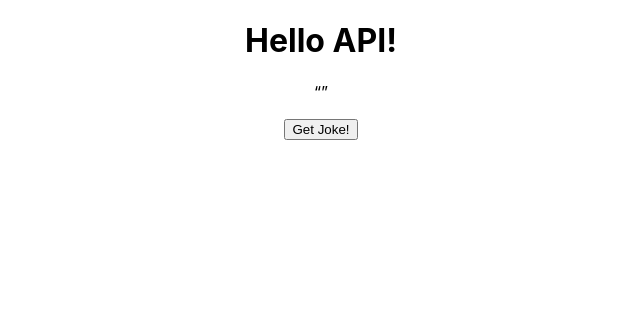
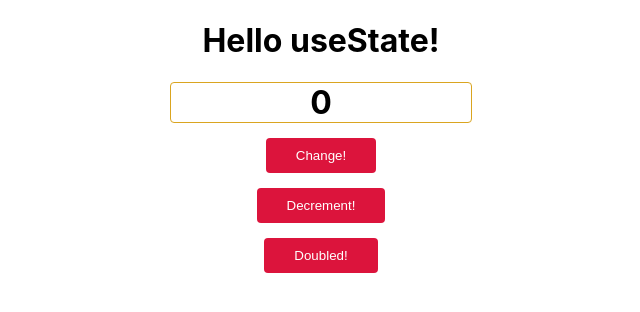
Before and after one commit to Asif-newaz/practice-react, a React (Create React App) app: page / in a window 1280 px wide. Shown: the top 312 px of the page, without its empty margins (319-959 px from the left). Built offline with nearby package versions, Linux system fonts and the light colour scheme.

Commit message:
make counter

```diff
--- a/src/App.js
+++ b/src/App.js
@@ -3,7 +3,25 @@ import "./App.css";
 // import Axios from "axios";
 
 function App() {
-  const [joke, setJoke] = useState("");
+  // const [joke, setJoke] = useState("");
+  const [count, setCount] = useState(0);
+
+  const increment = () => {
+    return setCount((prevCount) => prevCount + 1);
+  };
+
+  const decrement = () => {
+    return setCount((prevCount) => prevCount - 1);
+  };
+
+  const doubled = () => {
+    return setCount((prevCount) => prevCount * 2);
+  };
+  // const countUpdate = () => {
+  //   return setCount(function (prevCount) {
+  //     return prevCount + 1;
+  //   });
+  // };
 
   // const getJoke = () => {
   //   Axios.get("https://official-joke-api.appspot.com/random_joke").then(
@@ -14,20 +32,79 @@ function App() {
   //   );
   // };
 
-  const getJoke = () => {
-    fetch("https://official-joke-api.appspot.com/random_joke")
-      .then((response) => response.json())
-      .then((data) => {
-        setJoke(`${data.setup} ... ${data.punchline}`);
-        console.log(data);
-      });
-  };
+  // const getJoke = () => {
+  //   fetch("https://official-joke-api.appspot.com/random_joke")
+  //     .then((response) => response.json())
+  //     .then((data) => {
+  //       setJoke(`${data.setup} ... ${data.punchline}`);
+  //       console.log(data);
+  //     });
+  // };
 
   return (
     <div className="App">
-      <h1>Hello API!</h1>
-      <q style={{ display: "block", marginBottom: "1rem" }}>{joke}</q>
-      <button onClick={getJoke}>Get Joke!</button>
+      <h1>Hello useState!</h1>
+      <h1
+        style={{
+          margin: "auto",
+          width: "300px",
+          border: "1px solid goldenrod",
+          borderRadius: "4px",
+        }}
+      >
+        {count}
+      </h1>
+      <button
+        style={{
+          display: "block",
+          margin: "auto",
+          border: "none",
+          borderRadius: "4px",
+          backgroundColor: "crimson",
+          padding: "10px 30px",
+          color: "white",
+          marginTop: "15px",
+          marginBottom: "15px",
+        }}
+        // onClick={() => setCount((prevCount) => prevCount + 1)}
+        onClick={increment}
+      >
+        Change!
+      </button>
+      <button
+        style={{
+          display: "block",
+          margin: "auto",
+          border: "none",
+          borderRadius: "4px",
+          backgroundColor: "crimson",
+          padding: "10px 30px",
+          color: "white",
+        }}
+        // onClick={() => setCount((prevCount) => prevCount + 1)}
+        onClick={decrement}
+      >
+        Decrement!
+      </button>
+      <button
+        style={{
+          display: "block",
+          margin: "auto",
+          border: "none",
+          borderRadius: "4px",
+          backgroundColor: "crimson",
+          padding: "10px 30px",
+          color: "white",
+          marginTop: '15px'
+        }}
+        // onClick={() => setCount((prevCount) => prevCount + 1)}
+        onClick={doubled}
+      >
+        Doubled!
+      </button>
+      {/* <h1>Hello API!</h1> */}
+      {/* <q style={{ display: "block", marginBottom: "1rem" }}>{joke}</q> */}
+      {/* <button onClick={getJoke}>Get Joke!</button> */}
     </div>
   );
 }
```
